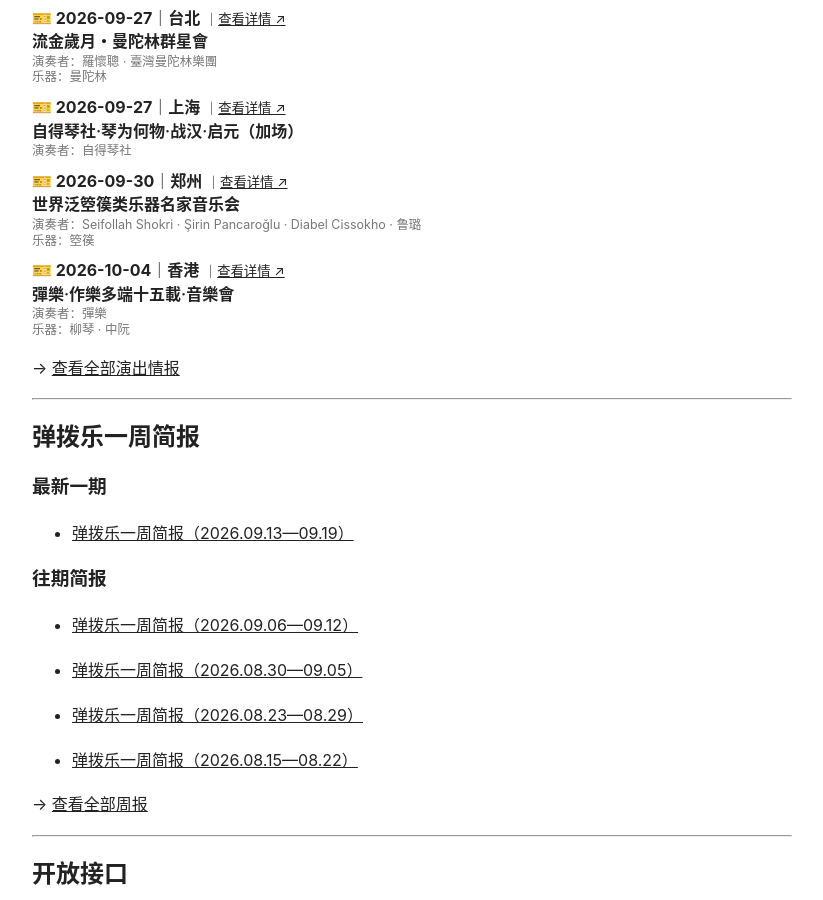
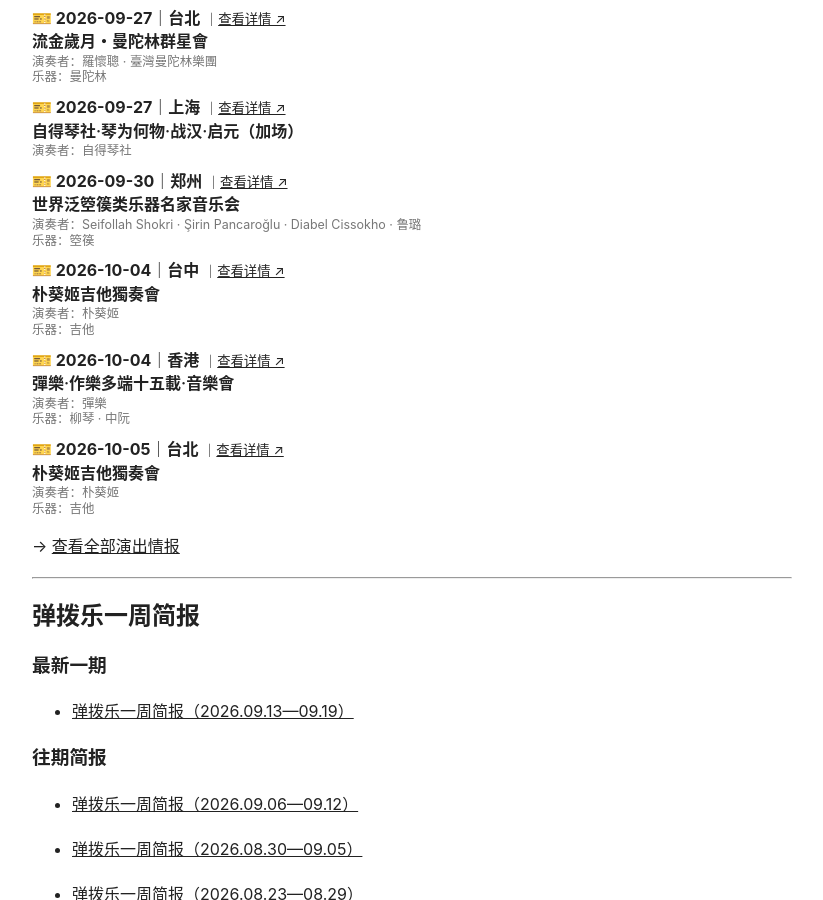
Before and after one commit to KeenKwok/boxianji, a Jekyll site: the page built from index.md, in a window 1280 px wide and 900 px high, scrolled down 812 px. Shown: the whole window, without its empty margins (228-1051 px from the left). Built offline with Jekyll 4.4.1, drawn with Linux system fonts in a browser that asks for light colours.

Commit message:
更新 attention.yml

```diff
--- a/_data/attention.yml
+++ b/_data/attention.yml
@@ -1,3 +1,23 @@
+- id: "20261005-taipei-kyuhee-park-guitar-recital"
+  date: "2026-10-05"
+  city: "台北"
+  title: "朴葵姬吉他獨奏會"
+  performers:
+    - "朴葵姬"
+  instruments:
+    - "吉他"
+  link: "https://mp.weixin.qq.com/s/9BHoEnFXCuKtRu3vhuFTTQ"
+
+- id: "20261004-taichung-kyuhee-park-guitar-recital"
+  date: "2026-10-04"
+  city: "台中"
+  title: "朴葵姬吉他獨奏會"
+  performers:
+    - "朴葵姬"
+  instruments:
+    - "吉他"
+  link: "https://mp.weixin.qq.com/s/9BHoEnFXCuKtRu3vhuFTTQ"
+
 - id: "20261004-hongkong-tanle-15"
   date: "2026-10-04"
   city: "香港"
```
